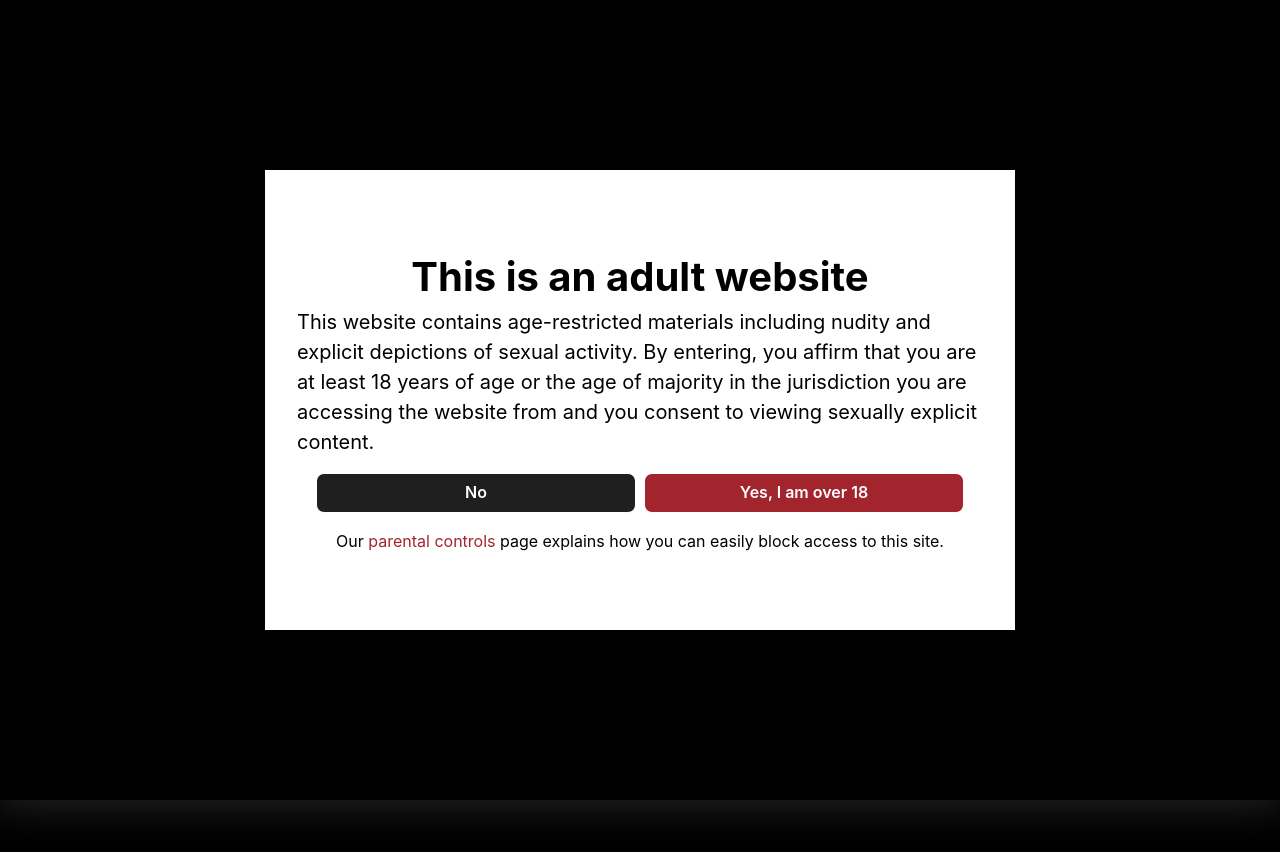
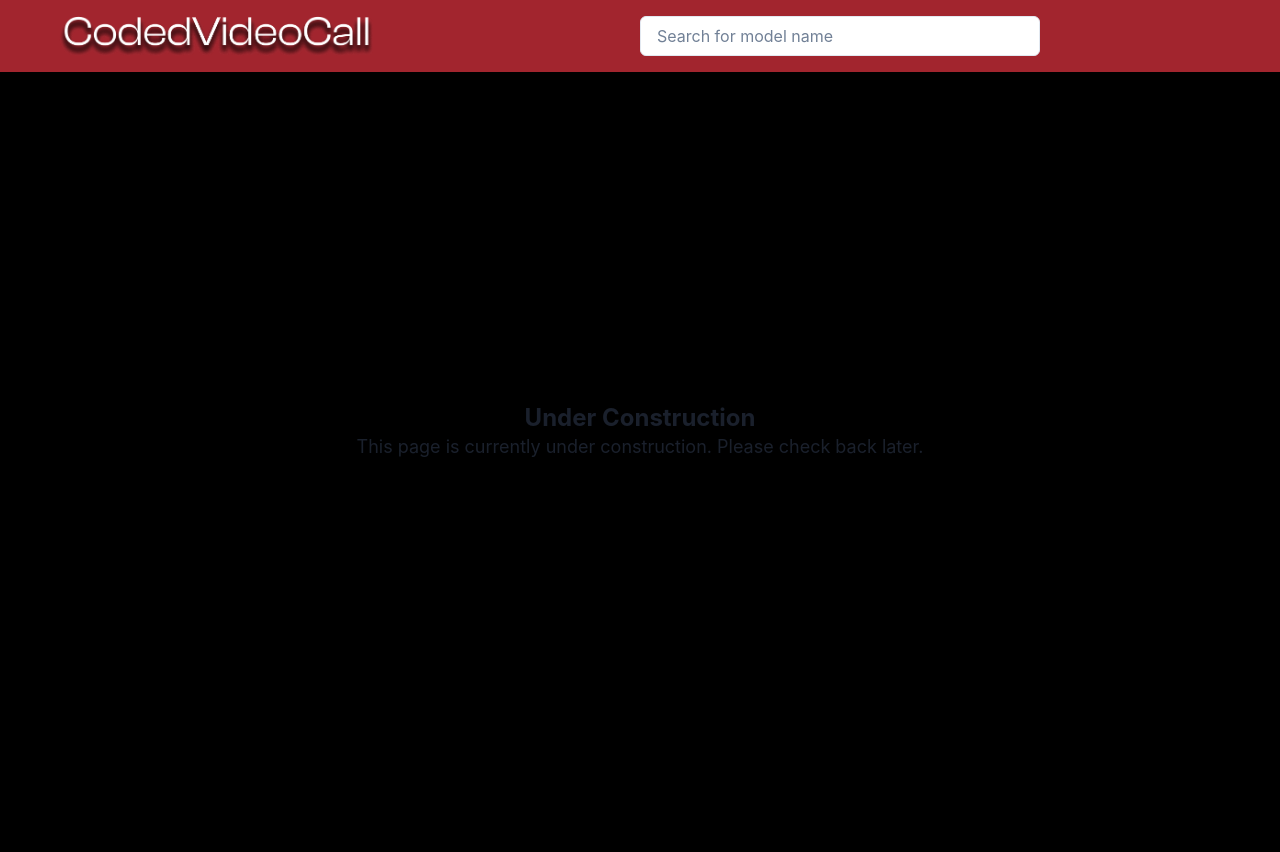
Before and after one commit to codiejay/poki-scrapie, a Next.js app: page /parental-control in a window 1280 px wide. Before the commit this address had no page. Shown: the top 852 px of the page. After the commit the page ends 800 px from the top, so only its background shows below. Built offline with nearby package versions, Linux system fonts and the light colour scheme.

Commit message:
parental control under construction

```diff
--- a/src/Components/Global/AgePopup.js
+++ b/src/Components/Global/AgePopup.js
@@ -34,7 +34,13 @@ const AgePopup = () => {
   };
 
   useEffect(() => {
-    checkAgeVerification();
+
+    // if user is viewing the parental control page, don't show the popup
+    if (window.location.pathname === '/parental-control') {
+      return;
+    } else {
+      checkAgeVerification();
+    }
   }, []);
   return (
     <>
@@ -113,7 +119,7 @@ const AgePopup = () => {
             </Flex>
 
             <Text fontSize={'1rem'} mt={'4'}>
-              Our <Link color={'primary'}>parental controls</Link> page explains
+              Our <Link color={'primary'} href={'/parental-control'}>parental controls</Link> page explains
               how you can easily block access to this site.
             </Text>
           </Flex>
--- a/src/app/page.js
+++ b/src/app/page.js
@@ -1,6 +1,6 @@
 'use client';
 
-import ModelSection from '@/Components/Global/modelSection';
+import ModelSection from '@/Components/Global/ModelSection';
 import { WelcomeSection } from '@/Components/Global/WelcomeSection';
 import { Flex } from '@chakra-ui/react';
 
--- /dev/null
+++ b/src/app/parental-control/page.js
@@ -0,0 +1,20 @@
+import { Flex, Heading, Text } from '@chakra-ui/react';
+
+ const UnderConstructionPage = () => {
+  return (
+    <Flex
+      justifyContent={"center"}
+      alignItems={"center"}
+      flexDir={"column"}
+      minH={"90vh"}
+    >
+      <Heading fontSize={"2xl"}>Under Construction</Heading>
+      <Text fontSize={"lg"}>
+        This page is currently under construction. Please check back later.
+      </Text>
+    </Flex>
+  );
+};
+
+
+export default UnderConstructionPage;
```
